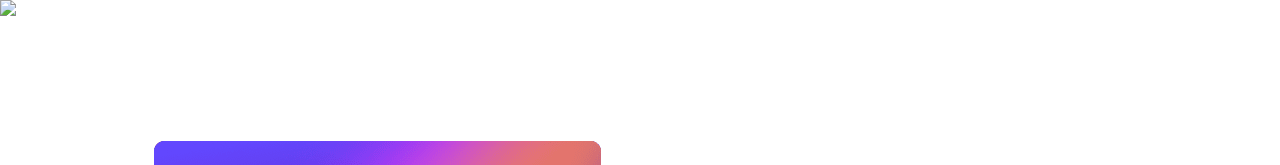
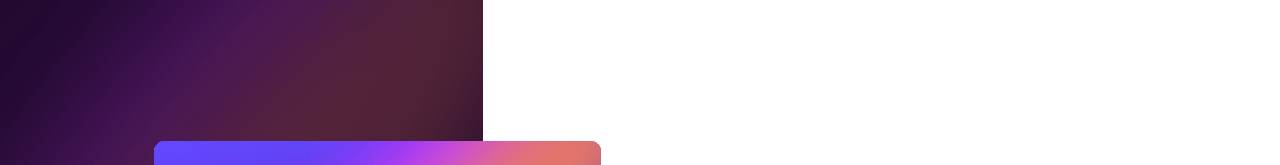
Before and after one commit to islamdev2022/interactive-card-details-form, a plain HTML site: page interactive-card-details-form-main.html in a window 1280 px wide. Shown: the top 165 px of the page. Drawn offline with Linux system fonts and the light colour scheme.

Commit message:
Update interactive-card-details-form-main.html

```diff
--- a/interactive-card-details-form-main.html
+++ b/interactive-card-details-form-main.html
@@ -9,7 +9,7 @@
     <title>interactive-card-details-form-main</title>
 </head>
 <body>
-    <img src="interactive-card-details-form-main/bg-main-desktop.png" >
+    <img src="imgs/bg-main-desktop.png" >
     <div class="front">
         <img class="white" src="imgs/card-logo.svg">
         <img class="card" src="imgs/bg-card-front.png">
```
